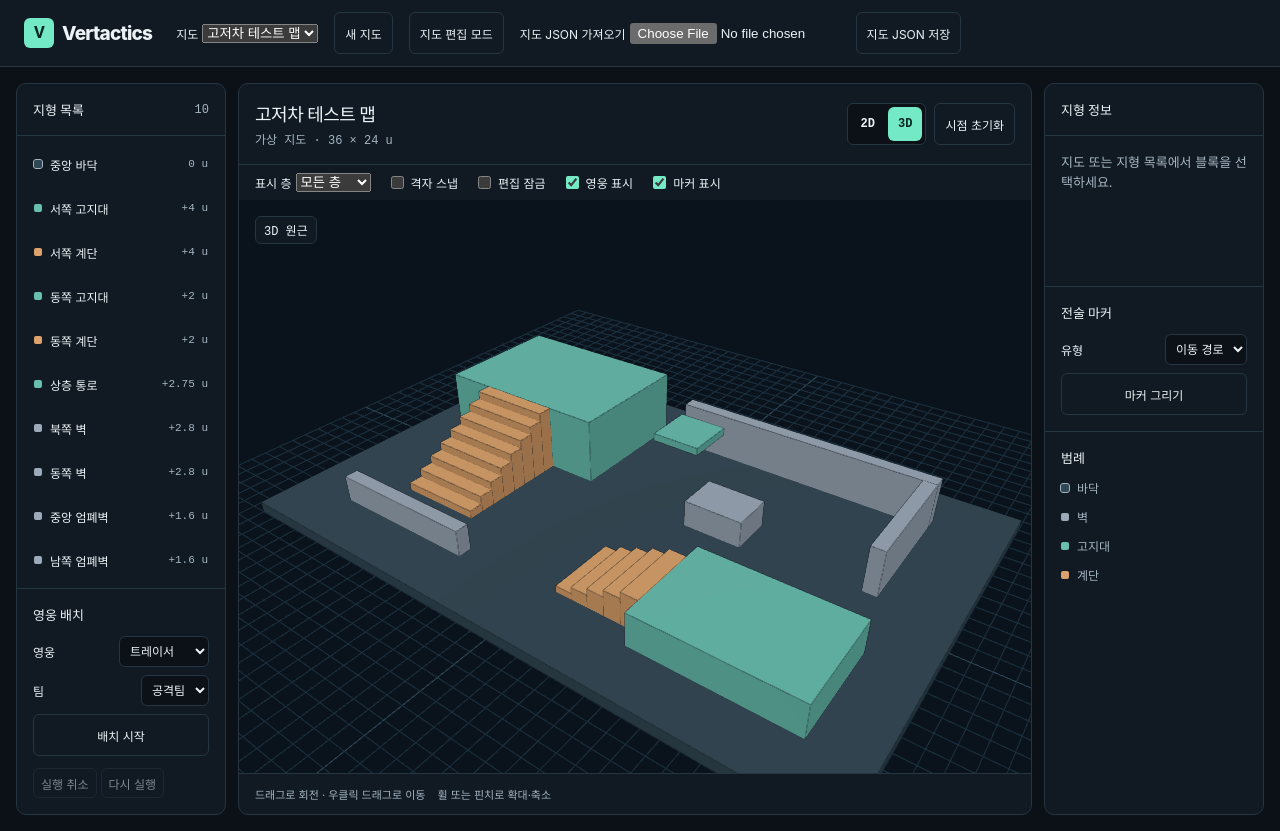
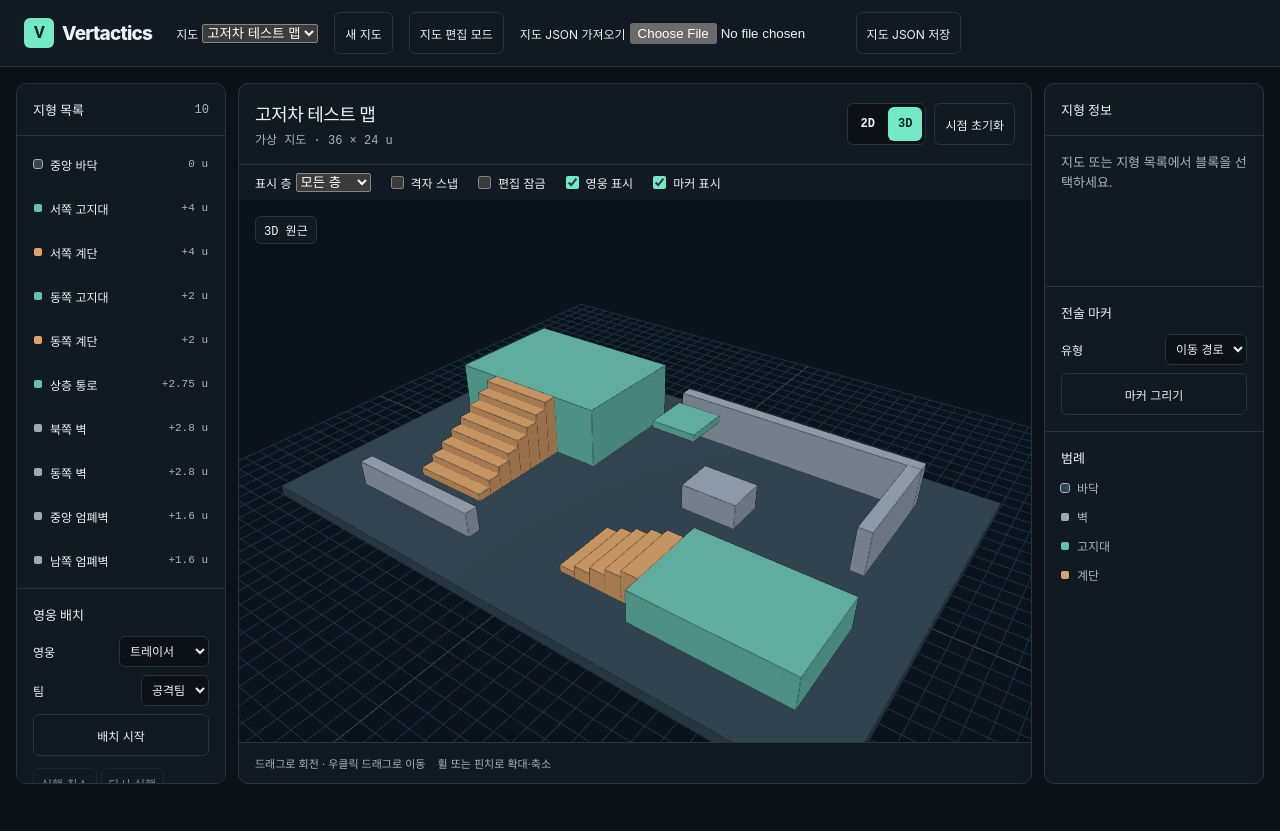
Before and after one commit to Oddmash/Vertactics, a React (Vite) app: page / in a window 1280 px wide. After the commit the page ends 800 px from the top, so only its background shows below. Built offline with nearby package versions, Linux system fonts and the light colour scheme.

Commit message:
fix(editor): keep the desktop map stable as inspector content grows

```diff
--- a/src/theme/editor.css
+++ b/src/theme/editor.css
@@ -266,3 +266,9 @@ ul { padding: 0; list-style: none; }
 .map-catalogue a { display: inline-flex; align-items: center; color: inherit; text-decoration: none; }
 .terrain-tools input { width: 100%; min-width: 0; }
 .terrain-tools fieldset label { display: grid; grid-template-columns: minmax(18px, auto) minmax(0, 1fr); }
+
+@media (min-width: 1001px) and (min-height: 720px) {
+  .editor { height: 100dvh; }
+  .workspace { min-height: 0; grid-template-rows: minmax(0, 1fr); }
+  .terrain-panel, .inspector-panel { overflow: auto; }
+}
```
Also changed, not shown: 1 other file (tests, documents, lock files or other folders).
